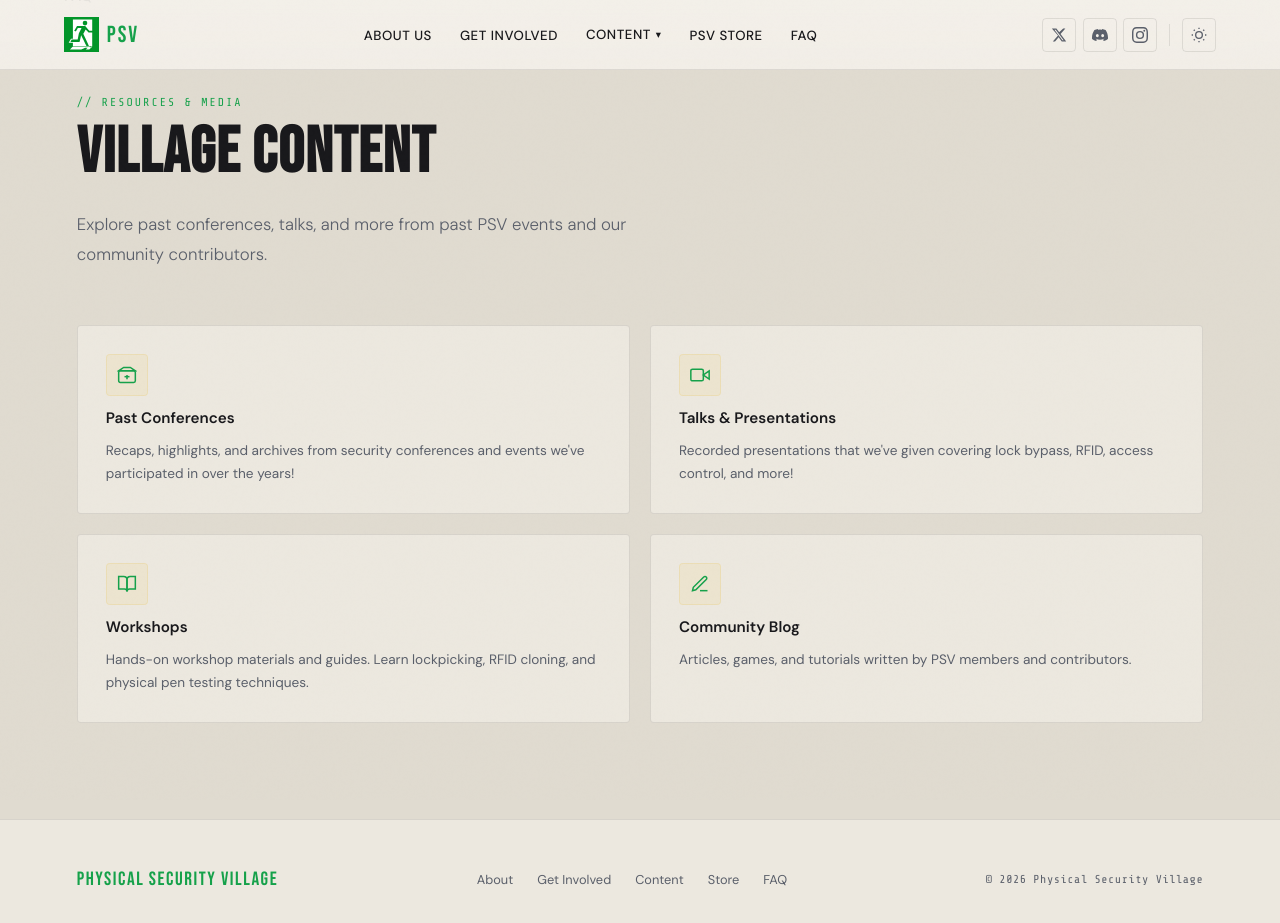
After one commit to physsec-village/physsec-org, a FastAPI app: template psv-website/templates/content.html in a window 1280 px wide. The commit adds this page. Run offline with FastAPI, Linux system fonts and the light colour scheme; the template is opened without the code that fills it, so the values that code supplies are empty.

Commit message:
Added pages * added the "About Us", "Get Involved", and "Content" pages

```diff
--- a/psv-website/main.py
+++ b/psv-website/main.py
@@ -10,5 +10,22 @@ app.mount("/static", StaticFiles(directory="static"), name="static")
 templates = Jinja2Templates(directory="templates")
 
 @app.get("/", response_class=HTMLResponse)
-def home(request: Request):
+def home_page(request: Request):
     return templates.TemplateResponse(request=request, name="landing.html")
+
+@app.get("/about", response_class=HTMLResponse)
+def about_us_page(request: Request):
+    return templates.TemplateResponse(request=request, name="about-us.html")
+
+
+@app.get("/involved", response_class=HTMLResponse)
+def get_involved_page(request: Request):
+    return templates.TemplateResponse(request=request, name="get-involved.html")
+
+@app.get("/content", response_class=HTMLResponse)
+def content_page(request: Request):
+    return templates.TemplateResponse(request=request, name="content.html")
+
+@app.get("/volunteer", response_class=HTMLResponse)
+def volunteer_form_page(request: Request):
+    return templates.TemplateResponse(request=request, name="about-us.html")
--- a/psv-website/static/styles.css
+++ b/psv-website/static/styles.css
@@ -36,10 +36,16 @@ body {
     font-family: "DM Sans", sans-serif;
     background: var(--bg);
     color: var(--text);
-    min-height: 100vh;
+    display: flex; flex-direction: column; min-height: 100vh;
     transition:
         background var(--transition),
         color var(--transition);
+}
+
+main {
+    flex: 1;
+    display: flex;
+    flex-direction: column;
 }
 
 /* ─── NOISE TEXTURE OVERLAY ─────────────────────────── */
@@ -462,8 +468,7 @@ nav {
 .stats-inner {
     max-width: 1200px;
     margin: 0 auto;
-    display: grid;
-    grid-template-columns: repeat(auto-fit, minmax(160px, 1fr));
+    display: flex; justify-content: space-between;
     gap: 2rem;
     align-items: center;
 }
@@ -493,6 +498,7 @@ nav {
 /* ─── SECTIONS (shared) ──────────────────────────────── */
 section {
     padding: 6rem clamp(1.5rem, 6vw, 5rem);
+    flex: 1;
 }
 .section-inner {
     max-width: 1200px;
@@ -652,7 +658,7 @@ section {
 }
 .content-grid {
     display: grid;
-    grid-template-columns: repeat(auto-fit, minmax(240px, 1fr));
+    grid-template-columns: repeat(2, 1fr);
     gap: 1.25rem;
     margin-top: 3.5rem;
 }
--- a/psv-website/templates/base.html
+++ b/psv-website/templates/base.html
@@ -16,9 +16,11 @@
             {% include 'navbar.html' %}
         </header>
 
-        {% block main %}
+        <main>
+            {% block main %}
 
-        {% endblock %}
+            {% endblock %}
+        </main>
 
         <footer>
             {% include 'footer.html' %}
--- /dev/null
+++ b/psv-website/templates/content.html
@@ -0,0 +1,82 @@
+{% extends "base.html" %}
+
+
+{% block main %}
+<section id="content">
+    <div class="section-inner">
+        <p class="section-label">// Resources & Media</p>
+        <h2 class="section-title">Village Content</h2>
+        <p class="section-desc">
+            Explore past conferences, talks, and more from past
+            PSV events and our community contributors.
+        </p>
+        <div class="content-grid">
+            <div class="content-card">
+                <div class="content-icon">
+                    <svg viewBox="0 0 24 24">
+                        <rect x="2" y="7" width="20" height="14" rx="2"/>
+                        <path d="M16 3H8L2 7h20l-6-4z"/><line x1="12" y1="12" x2="12" y2="17"/>
+                        <line x1="9" y1="14" x2="15" y2="14"/>
+                    </svg>
+                </div>
+                <h3>Past Conferences</h3>
+                <p>
+                    Recaps, highlights, and archives from security conferences and events
+                    we've participated in over the years!
+                </p>
+            </div>
+            <div class="content-card">
+                <div class="content-icon">
+                    <svg viewBox="0 0 24 24">
+                        <polygon points="23 7 16 12 23 17 23 7" />
+                        <rect
+                            x="1"
+                            y="5"
+                            width="15"
+                            height="14"
+                            rx="2"
+                        />
+                    </svg>
+                </div>
+                <h3>Talks & Presentations</h3>
+                <p>
+                    Recorded presentations that we've given covering lock bypass, RFID,
+                    access control, and more!
+                </p>
+            </div>
+            <div class="content-card">
+                <div class="content-icon">
+                    <svg viewBox="0 0 24 24">
+                        <path
+                            d="M2 3h6a4 4 0 0 1 4 4v14a3 3 0 0 0-3-3H2z"
+                        />
+                        <path
+                            d="M22 3h-6a4 4 0 0 0-4 4v14a3 3 0 0 1 3-3h7z"
+                        />
+                    </svg>
+                </div>
+                <h3>Workshops</h3>
+                <p>
+                    Hands-on workshop materials and guides. Learn lockpicking,
+                    RFID cloning, and physical pen testing techniques.
+                </p>
+            </div>
+            <div class="content-card">
+                <div class="content-icon">
+                    <svg viewBox="0 0 24 24">
+                        <path d="M12 20h9" />
+                        <path
+                            d="M16.5 3.5a2.121 2.121 0 0 1 3 3L7 19l-4 1 1-4L16.5 3.5z"
+                        />
+                    </svg>
+                </div>
+                <h3>Community Blog</h3>
+                <p>
+                    Articles, games, and tutorials written by
+                    PSV members and contributors.
+                </p>
+            </div>
+        </div>
+    </div>
+</section>
+{% endblock %}
--- a/psv-website/templates/navbar.html
+++ b/psv-website/templates/navbar.html
@@ -1,5 +1,5 @@
 <nav>
-    <a href="#" class="nav-logo">
+    <a href="{{ url_for('home_page') }}" class="nav-logo">
         <div class="logo-icon">
             <img
                 src="{{ url_for('static', path='/psv-running-man.svg') }}"
@@ -11,10 +11,10 @@
     </a>
 
     <ul class="nav-links">
-        <li><a>About Us</a></li>
-        <li><a>Get Involved</a></li>
+        <li><a href="{{ url_for('about_us_page') }}">About Us</a></li>
+        <li><a href="{{ url_for('get_involved_page') }}">Get Involved</a></li>
         <li class="dropdown">
-            <a>Content</a>
+            <a href="{{ url_for('content_page') }}">Content</a>
             <div class="dropdown-menu">
                 <a>Talks & Presentations</a>
                 <a>Conferences</a>
@@ -90,9 +90,9 @@
 
 <!-- MOBILE MENU -->
 <div class="mobile-menu" id="mobileMenu">
-    <a href="#about" onclick="closeMobile()">About Us</a>
-    <a href="#involve" onclick="closeMobile()">Get Involved</a>
-    <a href="#content" onclick="closeMobile()">Content</a>
-    <a href="#store" onclick="closeMobile()">PSV Store</a>
-    <a href="#faq" onclick="closeMobile()">FAQ</a>
+    <a href="{{ url_for('about_us_page') }}" onclick="closeMobile()">About Us</a>
+    <a href="{{ url_for('get_involved_page') }}" onclick="closeMobile()">Get Involved</a>
+    <a href="{{ url_for('content_page') }}" onclick="closeMobile()">Content</a>
+    <a onclick="closeMobile()">PSV Store</a>
+    <a onclick="closeMobile()">FAQ</a>
 </div>
```
Also changed, not shown: psv-website/templates/about-us.html (added, +59 -0 lines), psv-website/templates/get-involved.html (added, +61 -0 lines), psv-website/templates/landing.html (+28 -4 lines).
